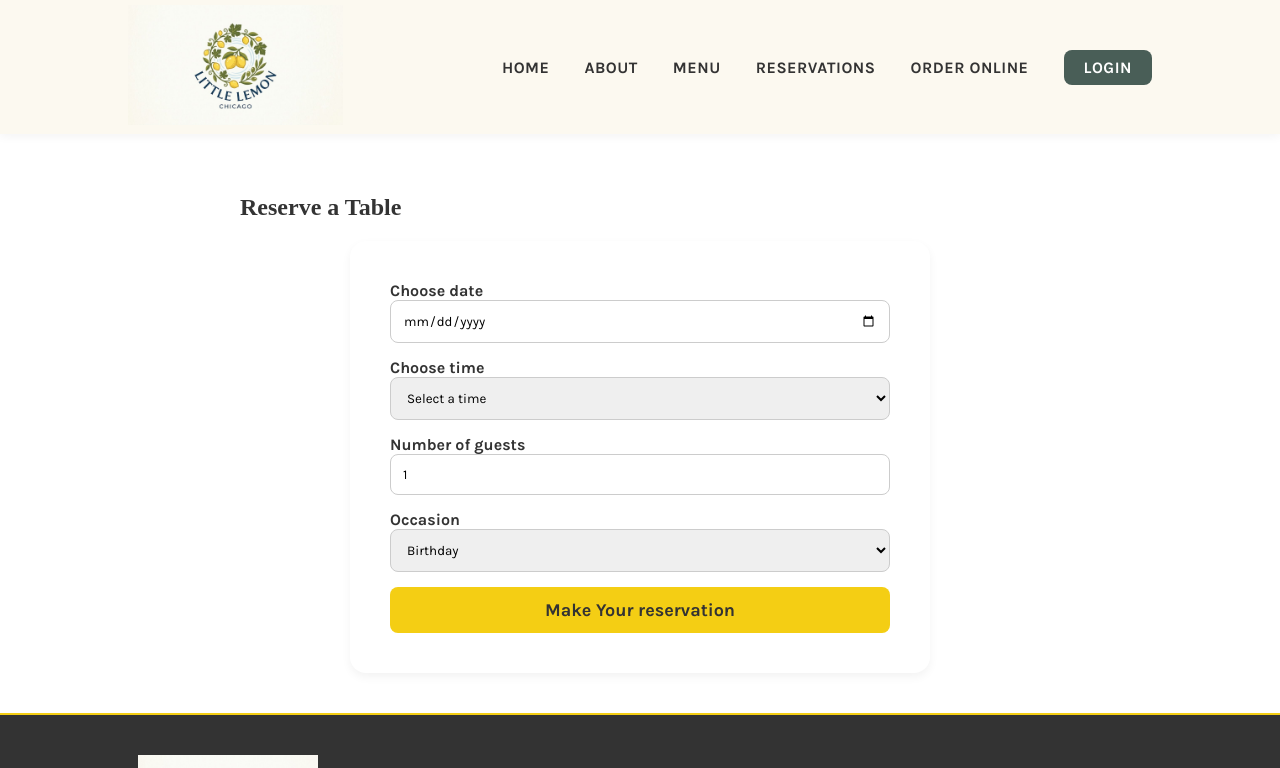
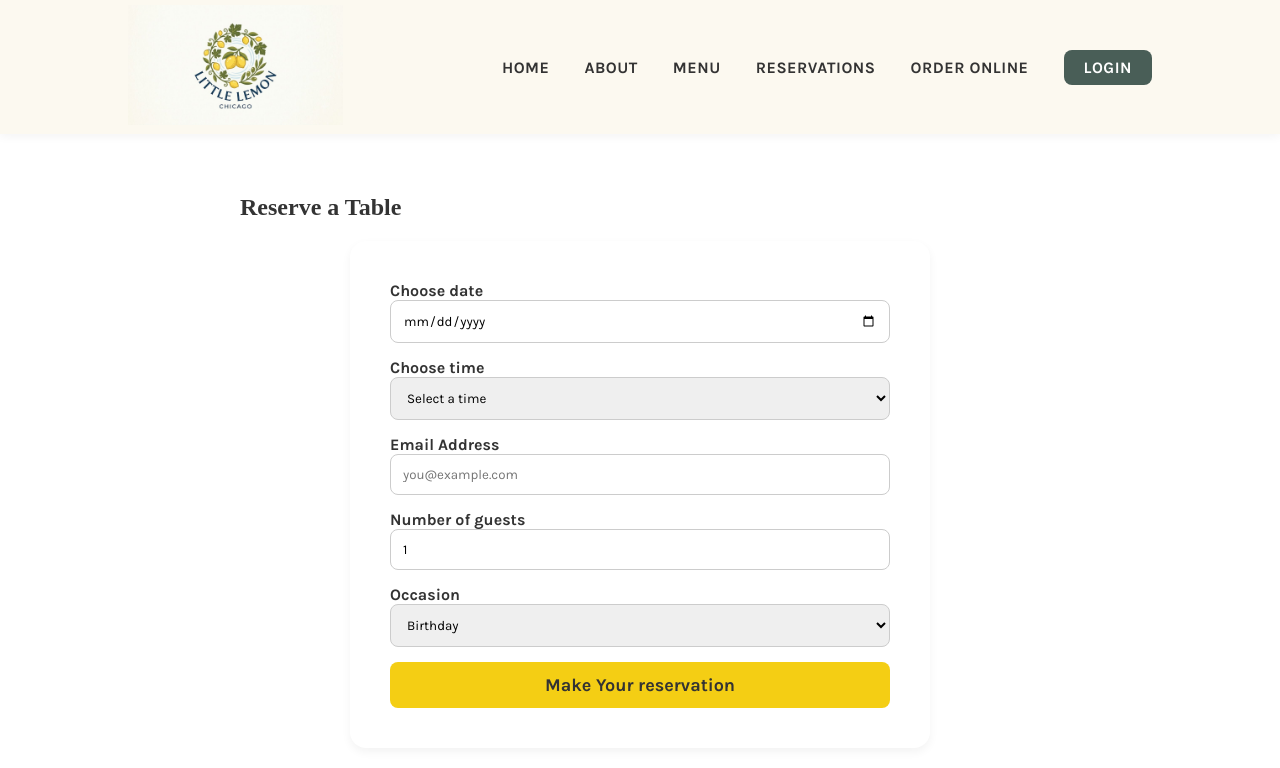
Before and after one commit to anudoranador87/little-lemon, a React (Create React App) app: page /reservations in a window 1280 px wide. Shown: the top 768 px of the page. Built offline with nearby package versions, Linux system fonts and the light colour scheme; a web font is replaced by a local one.

Commit message:
feat: add email field to booking form and simulate email sending

```diff
--- a/src/components/BookingForm.js
+++ b/src/components/BookingForm.js
@@ -5,15 +5,16 @@ const BookingForm = ({ availableTimes, dispatch, submitForm }) => {
   const [resTime, setResTime] = useState('');
   const [guests, setGuests] = useState(1);
   const [occasion, setOccasion] = useState('Birthday');
+  const [email, setEmail] = useState('');
   const [loading, setLoading] = useState(false);
   const [errors, setErrors] = useState({});
 
-  // A simple validation function. Just making sure the user actually
-  // filled in the required fields before letting them submit.
   const validate = () => {
     const newErrors = {};
+    const emailRegex = /^[^\s@]+@[^\s@]+\.[^\s@]+$/;
     if (!date) newErrors.date = "Date is required";
     if (!resTime) newErrors.resTime = "Time is required";
+    if (!email || !emailRegex.test(email)) newErrors.email = "A valid email is required";
     if (guests < 1 || guests > 10) newErrors.guests = "Guests must be between 1 and 10";
     setErrors(newErrors);
     return Object.keys(newErrors).length === 0;
@@ -29,7 +30,7 @@ const BookingForm = ({ availableTimes, dispatch, submitForm }) => {
     e.preventDefault();
     if (validate()) {
         setLoading(true);
-        submitForm({ date, resTime, guests, occasion });
+        submitForm({ date, resTime, guests, occasion, email });
     }
   };
 
@@ -60,6 +61,17 @@ const BookingForm = ({ availableTimes, dispatch, submitForm }) => {
       </select>
       {errors.resTime && <p style={{color: 'red', margin: 0}}>{errors.resTime}</p>}
 
+      <label htmlFor="email">Email Address</label>
+      <input
+        type="email"
+        id="email"
+        placeholder="you@example.com"
+        value={email}
+        onChange={(e) => setEmail(e.target.value)}
+        required
+      />
+      {errors.email && <p style={{color: 'red', margin: 0}}>{errors.email}</p>}
+
       <label htmlFor="guests">Number of guests</label>
       <input
         type="number"
@@ -86,8 +98,8 @@ const BookingForm = ({ availableTimes, dispatch, submitForm }) => {
       <input
         type="submit"
         className="hero-btn submit-btn"
-        value={loading ? "Saving..." : "Make Your reservation"}
-        aria-label={loading ? "Saving reservation" : "Make your reservation"}
+        value={loading ? "Sending..." : "Make Your reservation"}
+        aria-label={loading ? "Sending reservation" : "Make your reservation"}
         disabled={loading}
       />
     </form>
--- a/src/pages/Reservations.js
+++ b/src/pages/Reservations.js
@@ -37,8 +37,9 @@ const Reservations = () => {
 
   const submitForm = (formData) => {
     console.log("Form Submitted:", formData);
-    // Simulate API call
+    // Simulate API call and "sending email"
     setTimeout(() => {
+        alert(`Reservation confirmed! A confirmation email has been sent to ${formData.email}.`);
         navigate('/confirmed');
     }, 1000);
   };
```
